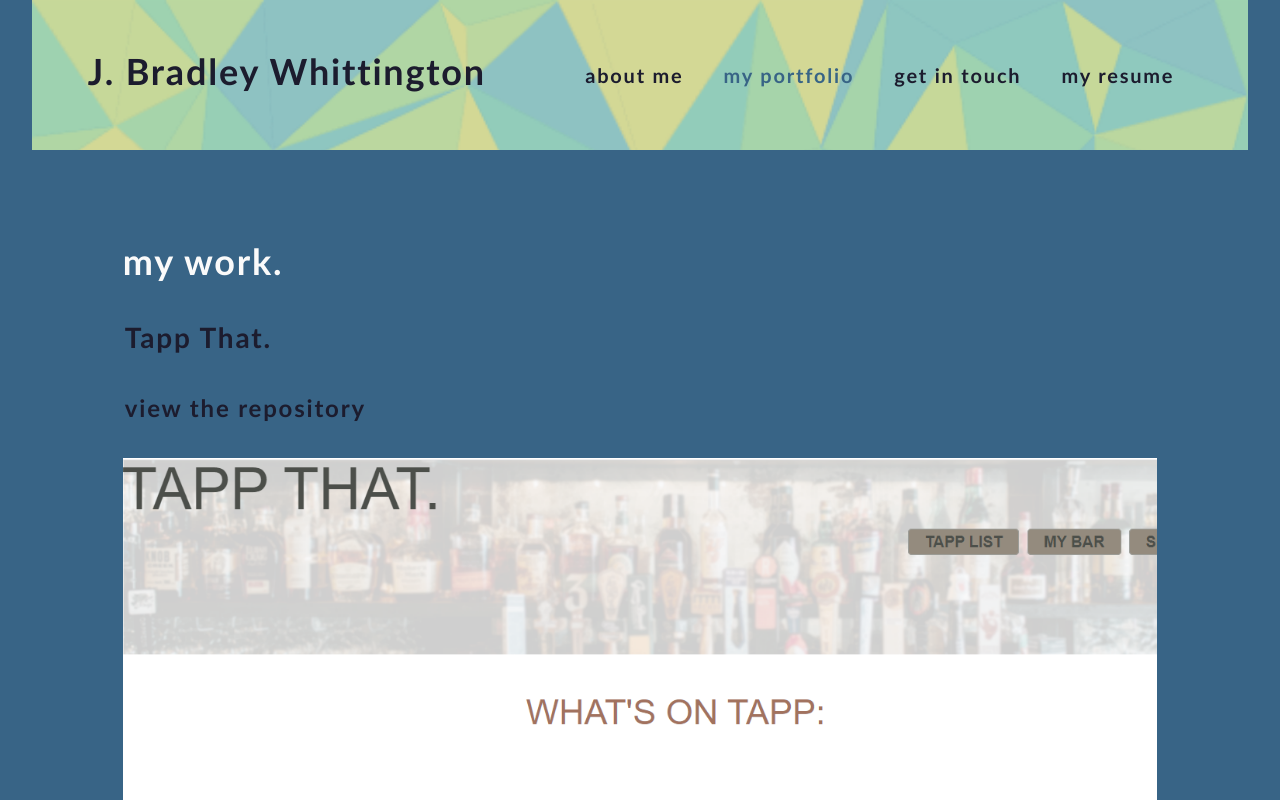
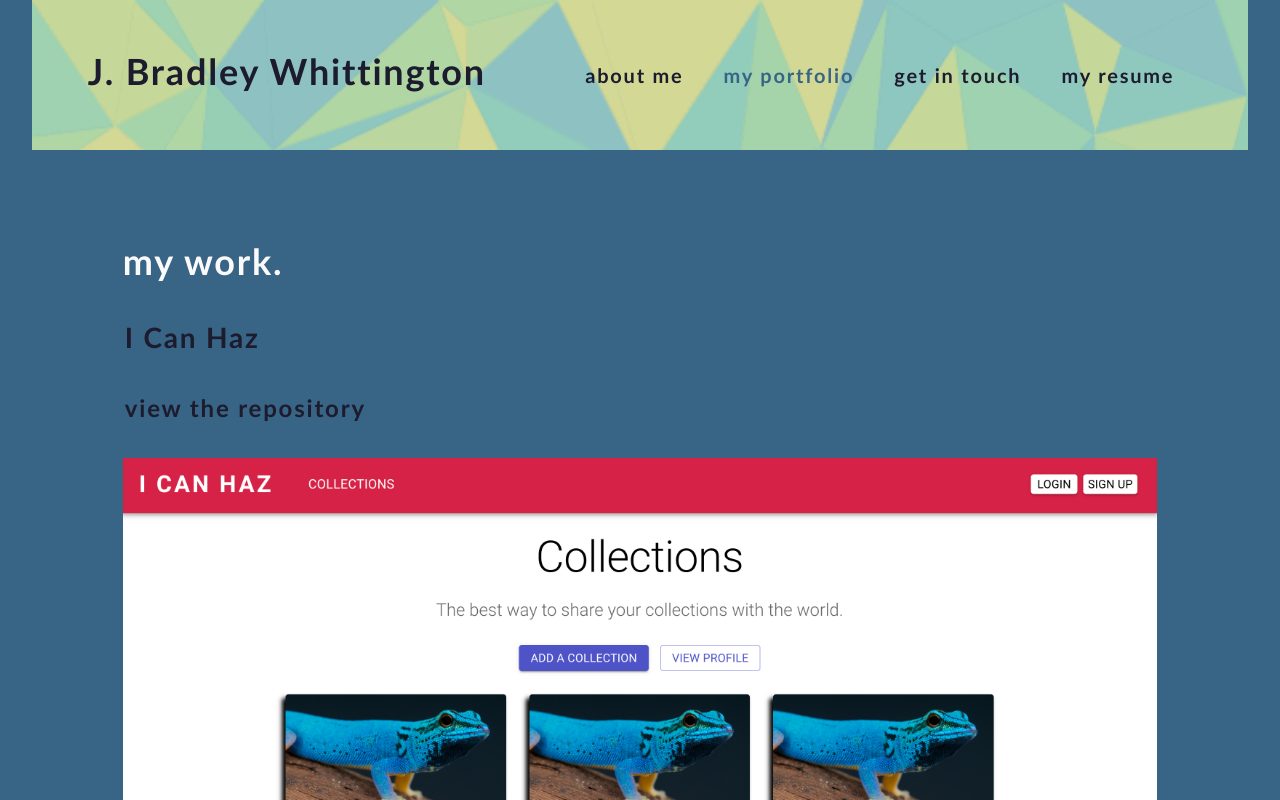
Before and after one commit to jbradley84/jbradley-web-dev, a React (Create React App) app: page / in a window 1280 px wide. Both pictures are taken after a click on the item "my portfolio". Shown: the top 800 px of the page. Built offline with nearby package versions, Linux system fonts and the light colour scheme.

Commit message:
updated portfolio index.js with new project

```diff
--- a/src/components/Project/index.js
+++ b/src/components/Project/index.js
@@ -1,4 +1,5 @@
 import React, { useState } from "react";
+import iCanHaz from "../../assets/images/i-can-haz.png";
 import tappThat from "../../assets/images/tappthat.png";
 import awkward from "../../assets/images/awkward-party-pal.png";
 import pwaText from "../../assets/images/pwa-text-editor.gif";
@@ -9,6 +10,12 @@ import randomPass from "../../assets/images/random-password-generator.png";
 
 const Portfolio = () => {
    const [projects] = useState([
+      {
+         name: "I Can Haz",
+         imgsrc: iCanHaz,
+         link: "https://i-can-hazz.herokuapp.com/",
+         repo: "https://github.com/jbradley84/i-can-haz"
+      },
       {
          name: "Tapp That.",
          imgsrc: tappThat,
@@ -39,12 +46,6 @@ const Portfolio = () => {
          link: "https://jbradley84.github.io/weather-dashboard/",
          repo: "https://github.com/jbradley84/weather-dashboard"
       },
-      {
-         name: "Random Password Generator",
-         imgsrc: randomPass,
-         link: "https://jbradley84.github.io/random-password-generator/",
-         repo: "https://github.com/jbradley84/random-password-generator"
-      }
    ]);
 
    return (
```
Also changed, not shown: src/assets/images/i-can-haz.png (added).
